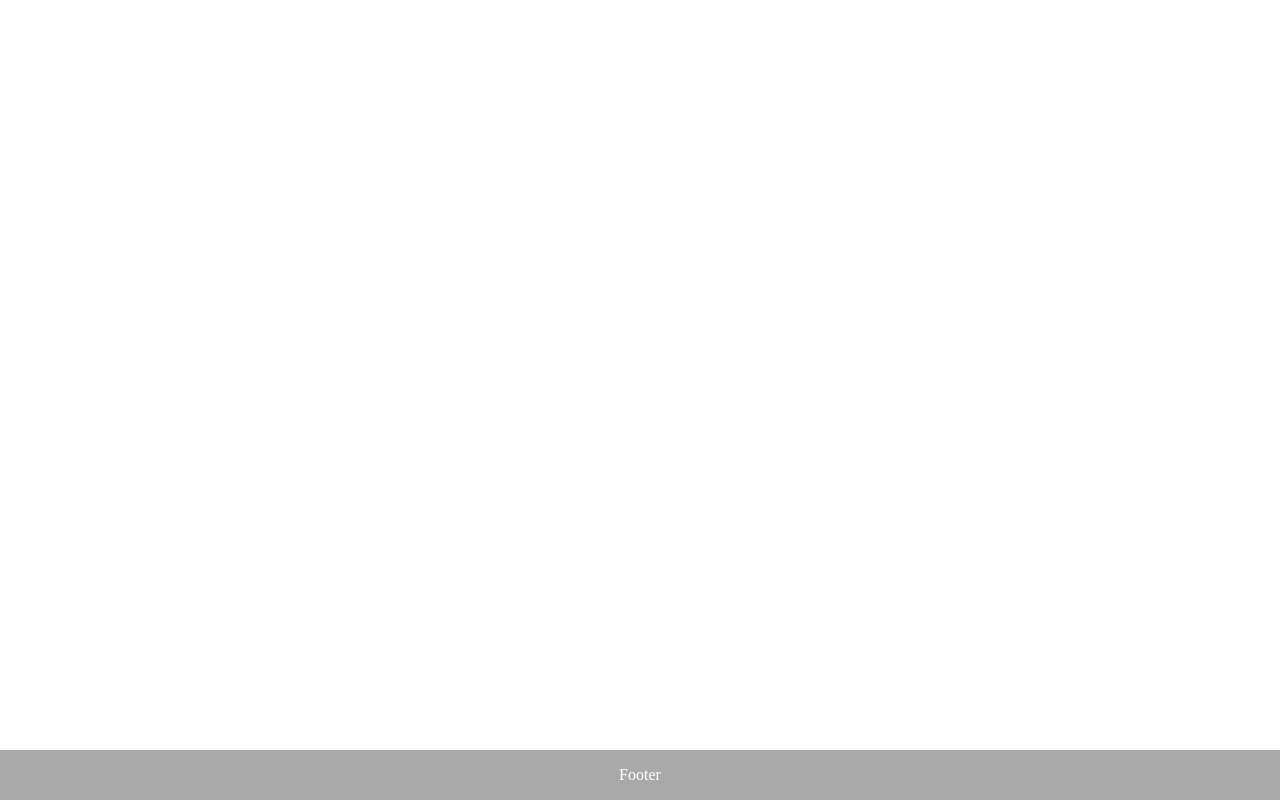
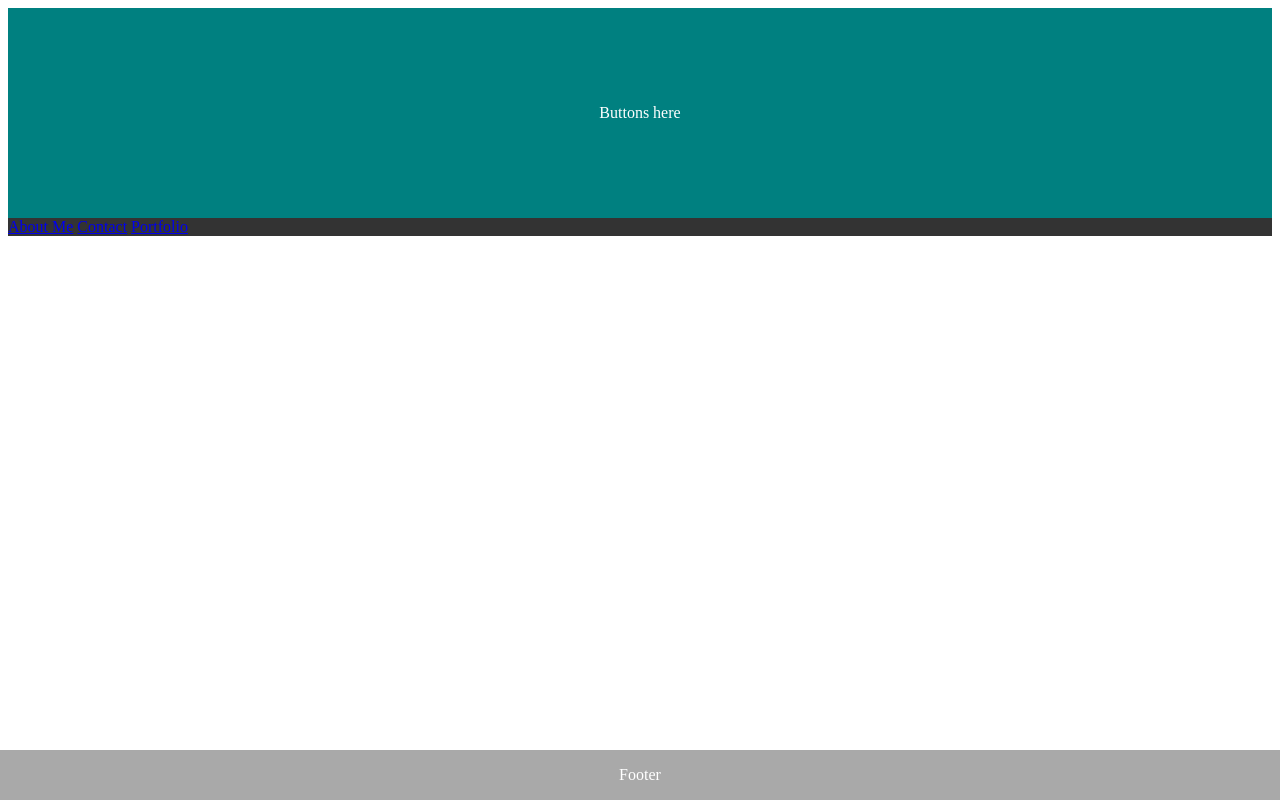
Before and after one commit to JohnEBabinJr/Basic-Portfolio, a plain HTML site: page portfolio.html in a window 1280 px wide. Drawn offline with Linux system fonts and the light colour scheme.

Commit message:
upadated nav bar on all pages

```diff
--- a/portfolio.html
+++ b/portfolio.html
@@ -4,7 +4,7 @@
     <meta charset="UTF-8">
     <meta name="viewport" content="width=device-width, initial-scale=1.0">
     <meta http-equiv="X-UA-Compatible" content="ie=edge">
-    <title>Document</title>
+    <title>My Portfolio</title>
 
     <!--
         Need header with 3 buttons to link to other pages.
@@ -13,6 +13,23 @@
 
 
     <style>
+        .header
+        {
+            padding: 80px;
+            background-color:teal;
+            color:white;
+            text-align: center;
+        }
+
+        .navbar
+        {
+            overflow: hidden;
+            background-color: #333;
+            position: sticky;
+            position: -webkit-sticky;
+            top: 0;
+        }
+
         .footer
         {
             position: fixed;
@@ -27,6 +44,16 @@
 </head>
 <body>
 
+    <div class= "header">
+        <p>Buttons here</p>
+    </div>
+
+    <div class="navbar">
+            <a href="file:///C:/Users/johne/Desktop/homeworks/homework-01/basic-portfolio/index.html">About Me</a>
+            <a href="file:///C:/Users/johne/Desktop/homeworks/homework-01/basic-portfolio/contact.html">Contact</a>
+            <a href="file:///C:/Users/johne/Desktop/homeworks/homework-01/basic-portfolio/portfolio.html" class="active">Portfolio</a>
+
+    </div>
 <!--
     need the setplace links for each project
     css all
```
Also changed, not shown: contact.html (+23 -1 lines), index.html (+33 -4 lines).
